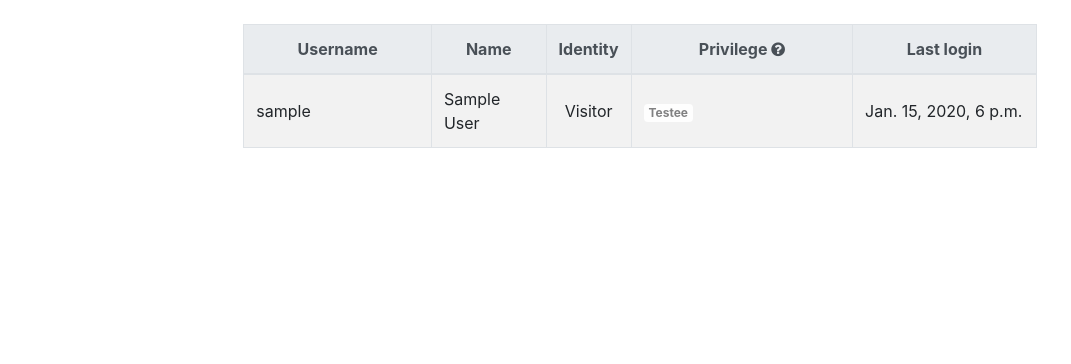
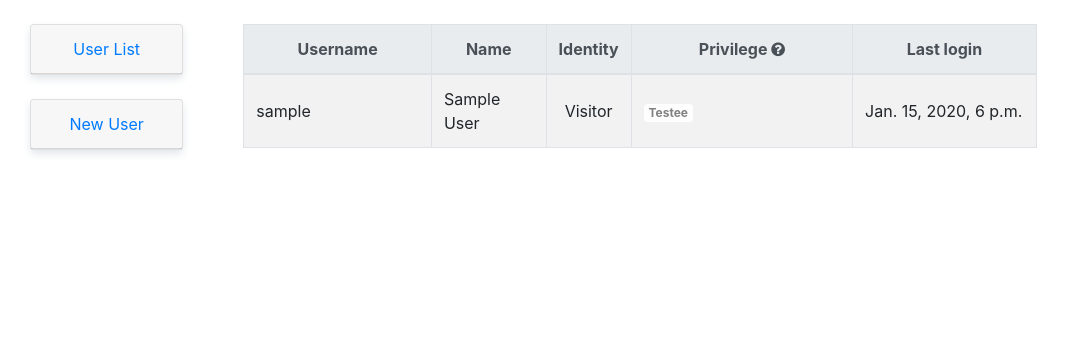
Before and after one commit to Maxium1997/ALCPT_Online_Platform, a Django app: template alcpt/templates/SystemManager/user/list.html in a window 1280 px wide. Shown: the part 56-420 px from the top of the page, without its empty margins (0-1071 px from the left). Run offline with Django 3.2, Linux system fonts and the light colour scheme; the template is opened without the code that fills it: values that come from a table or form of the project are taken from there, others are empty; tables that the repository leaves empty hold one stand-in row (values such as "Sample post"); some libraries are stand-ins or nearby versions.

Commit message:
Added sidebar in the page of the left side

```diff
--- a/alcpt/templates/SystemManager/user/detail.html
+++ b/alcpt/templates/SystemManager/user/detail.html
@@ -2,6 +2,10 @@
 
 {% load static %}
 {% load registration_filters %}
+
+{% block sidebar %}
+    {% include 'sidebar/SystemManager.html' %}
+{% endblock %}
 
 {% block title %}User {{ user.username }}{% endblock %}
 
--- a/alcpt/templates/SystemManager/user/list.html
+++ b/alcpt/templates/SystemManager/user/list.html
@@ -3,6 +3,10 @@
 {% load registration_filters %}
 
 {% block title %}User List{% endblock %}
+
+{% block sidebar %}
+    {% include 'sidebar/SystemManager.html' %}
+{% endblock %}
 
 {% block content %}
     <div class="col-md-12 mt-4">
--- /dev/null
+++ b/alcpt/templates/sidebar/SystemManager.html
@@ -0,0 +1,8 @@
+<div id="sidebar" class="col-md-12">
+    <div class="card my-4 text-center">
+        <a href="{% url 'user_list' %}" class="card-header">User List</a>
+    </div>
+    <div class="card my-4 text-center">
+        <a href="#user_create" class="card-header">New User</a>
+    </div>
+</div>
--- a/registration/templates/sign_up.html
+++ b/registration/templates/sign_up.html
@@ -1,4 +1,6 @@
 {% extends 'base.html' %}
+
+{% block title %}Sign up{% endblock %}
 
 {% block main %}
     <div class="container">
@@ -12,10 +14,6 @@
                             {% csrf_token %}
 
                             {{ form.as_p }}
-
-{#                            {% for field in form %}#}
-{#                                {{ field.errors }}#}
-{#                            {% endfor %}#}
 
                             <div class="text-right">
                                 <button type="submit" class="btn btn-success">Sign up</button>
--- a/registration/views.py
+++ b/registration/views.py
@@ -1,9 +1,9 @@
 from django.shortcuts import render, redirect
-from django.contrib import auth
+from django.contrib import auth, messages
 from django.contrib.auth.decorators import login_required
 from django.views.generic import TemplateView, CreateView
 
-from ALCPT_Online_Platform.settings import LOGIN_REDIRECT_URL, LOGOUT_REDIRECT_URL
+from ALCPT_Online_Platform.settings import LOGOUT_REDIRECT_URL
 from registration.models import User
 from registration.forms import SignUpForm
 
@@ -28,4 +28,5 @@ class SignUpView(CreateView):
 @login_required
 def logout(request):
     auth.logout(request)
+    messages.success(request, "Logout successfully")
     return redirect(LOGOUT_REDIRECT_URL)
--- a/templates/base.html
+++ b/templates/base.html
@@ -33,7 +33,7 @@
                 <div class="col-md-2">
                     <div class="container">
                         <div class="row">
-                            {% include 'message_window.html' %}
+                            {% include 'messages.html' %}
                         </div>
                     </div>
                 </div>
--- a/templates/head.html
+++ b/templates/head.html
@@ -11,4 +11,13 @@
     <script src="https://code.jquery.com/jquery-3.4.1.slim.min.js" integrity="sha384-J6qa4849blE2+poT4WnyKhv5vZF5SrPo0iEjwBvKU7imGFAV0wwj1yYfoRSJoZ+n" crossorigin="anonymous"></script>
     <script src="https://cdn.jsdelivr.net/npm/popper.js@1.16.0/dist/umd/popper.min.js" integrity="sha384-Q6E9RHvbIyZFJoft+2mJbHaEWldlvI9IOYy5n3zV9zzTtmI3UksdQRVvoxMfooAo" crossorigin="anonymous"></script>
     <script src="https://stackpath.bootstrapcdn.com/bootstrap/4.4.1/js/bootstrap.min.js" integrity="sha384-wfSDF2E50Y2D1uUdj0O3uMBJnjuUD4Ih7YwaYd1iqfktj0Uod8GCExl3Og8ifwB6" crossorigin="anonymous"></script>
+
+    <style>
+        .card {
+            box-shadow: 0 4px 8px #E3E7EB;
+        }
+        #sidebar a{
+            text-decoration: none;
+        }
+    </style>
 </head>
```
Also changed, not shown: templates/messages.html (renamed from templates/message_window.html).
